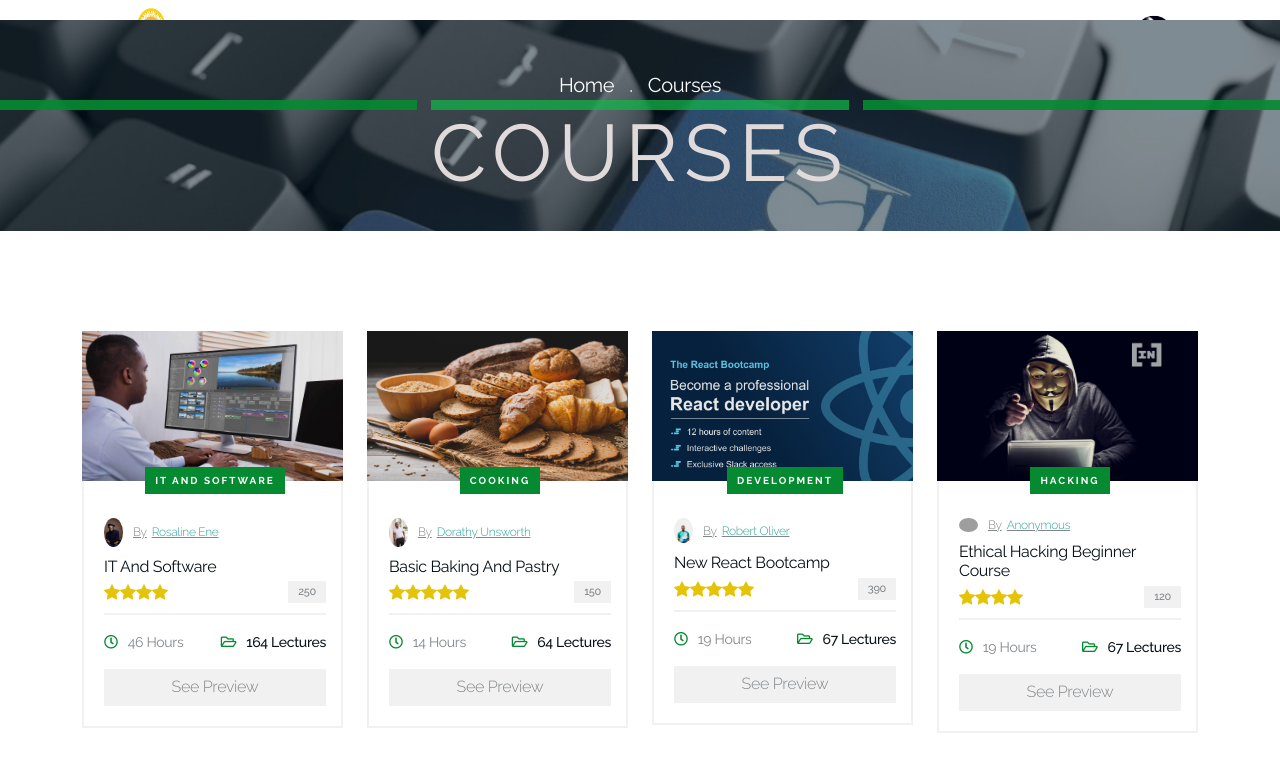
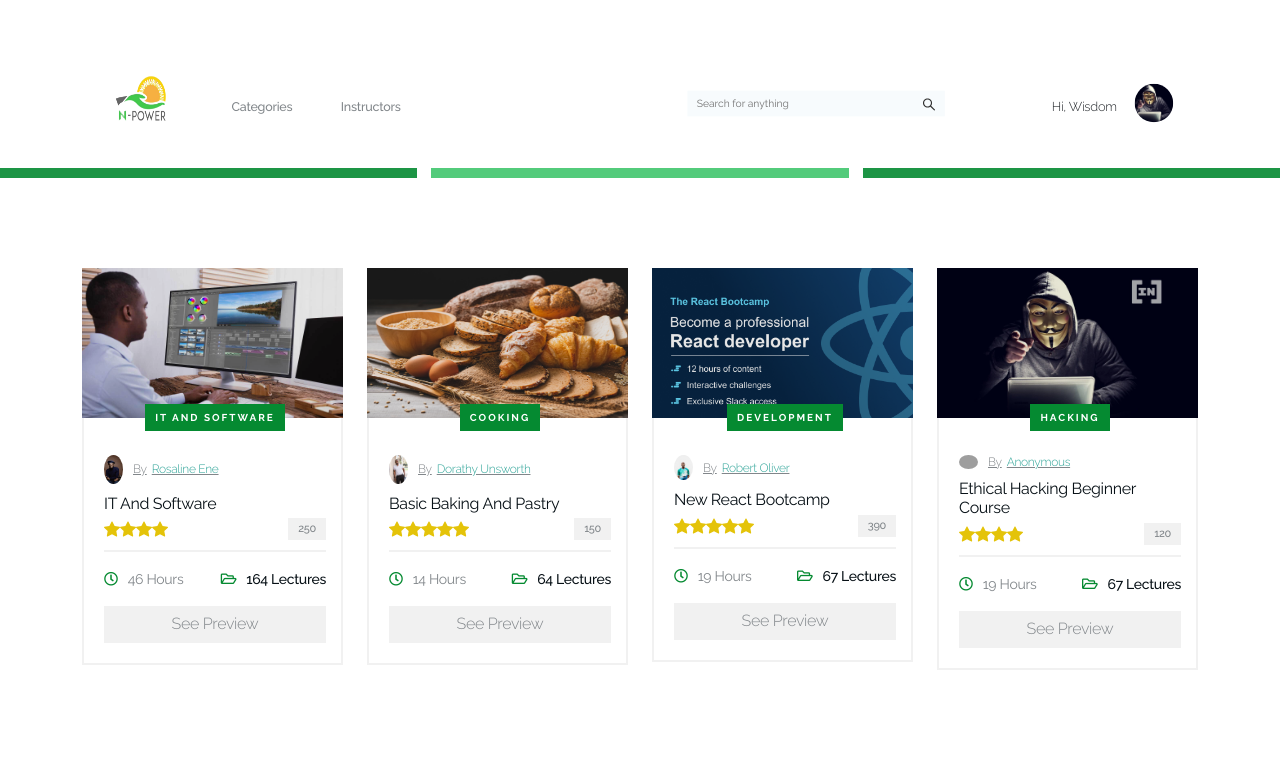
Before and after one commit to 4core-Integrated-Services/NASIMS-LMS-Frontend_alt, a Next.js app: page /courses in a window 1280 px wide. Shown: the top 778 px of the page. Built offline with nearby package versions, Linux system fonts and the light colour scheme; grey boxes are pictures that could not be loaded.

Commit message:
fixed quiz

```diff
--- a/pages/course-details/[courseId].jsx
+++ b/pages/course-details/[courseId].jsx
@@ -12,9 +12,11 @@ const CoursesPage = () => {
     query: { courseId },
   } = useRouter();
   return (
-    <PageWrapper title={`Instructor Nasims Learning`}>
-      <PageHeader title="Courses Details" />
+    <PageWrapper title={` Nasims Learning`}>
+      <NavBar />
+      {/* <PageHeader title="Courses Details" /> */}
       <CourseDetails courseId={courseId} />
+      <Footer />
     </PageWrapper>
   );
 };
--- a/pages/courses.jsx
+++ b/pages/courses.jsx
@@ -4,15 +4,19 @@ import NavBar from "../components/NavMenu/NavBar";
 import PageHeader from "../components/NavMenu/PageHeader";
 import Footer from "../components/Footer/Footer";
 import Courses from "../components/Courses/Courses";
-
+import { PageWrapper } from "../src/layout/page.wrapper";
 const CoursesPage = () => {
   return (
-    <Layout pageTitle="Nasims | Courses">
-      <NavBar />
-      <PageHeader title="Courses" />
+    <PageWrapper title={` Nasims Learning`}>
+      <NavBar
+        style={{
+          paddingTop: "-6rem",
+        }}
+      />
+      {/* <PageHeader title="Courses" /> */}
       <Courses />
       <Footer />
-    </Layout>
+    </PageWrapper>
   );
 };
 
--- a/styles/scss/_course.scss
+++ b/styles/scss/_course.scss
@@ -1634,7 +1634,7 @@
   &--grouper {
     // margin-left: 3rem;
     padding-top: 1.1rem;
-    width: 48rem;
+    width: 28rem;
     &--options {
       font-weight: 600;
       margin-left: 1.6rem;
```
